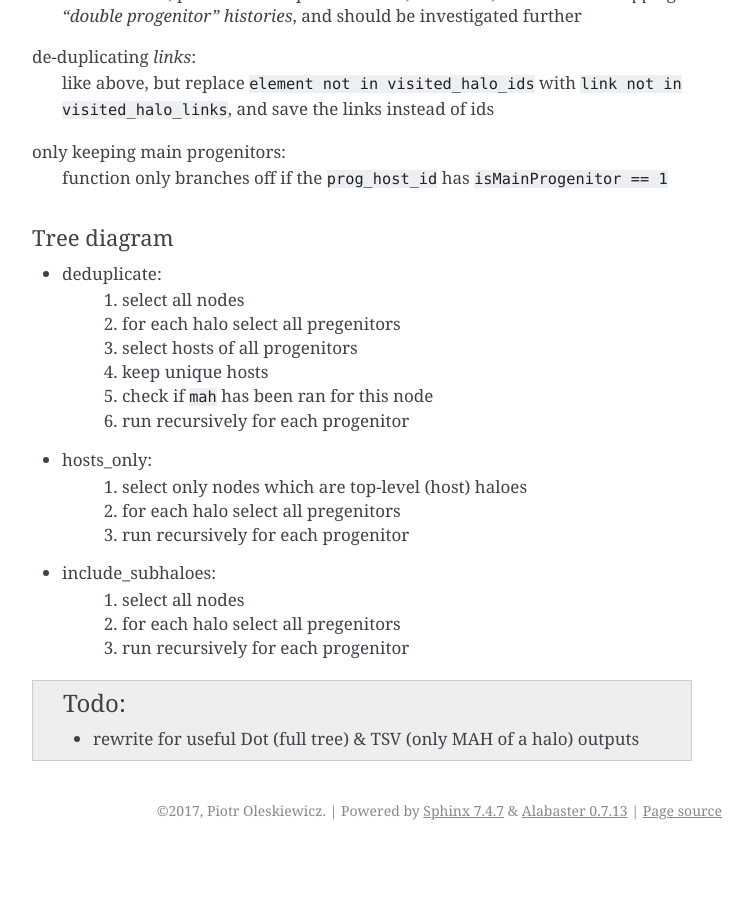
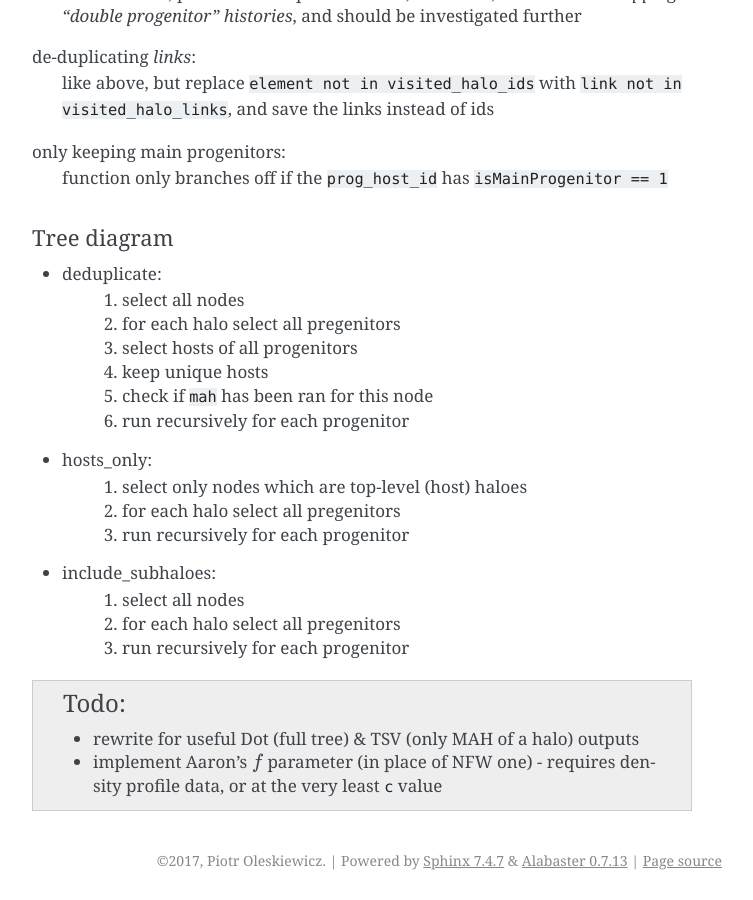
Before and after one commit to oleskiewicz/hbtp, a Sphinx documentation site: the page built from docs/index.rst, in a window 1280 px wide and 900 px high, scrolled down 1329 px. Shown: the whole window, without its empty margins (388-1141 px from the left). Built offline with Sphinx 7.4.7, drawn with Linux system fonts in a browser that asks for light colours; before the commit the page ends 2179 px from its top, so only the background shows below that.

Commit message:
Updates TODO

```diff
--- a/docs/index.rst
+++ b/docs/index.rst
@@ -91,3 +91,5 @@ Tree diagram
 .. todo::
 
   - rewrite for useful Dot (full tree) & TSV (only MAH of a halo) outputs
+  - implement Aaron's :math:`f` parameter (in place of NFW one)
+    - requires density profile data, or at the very least ``c`` value
```
